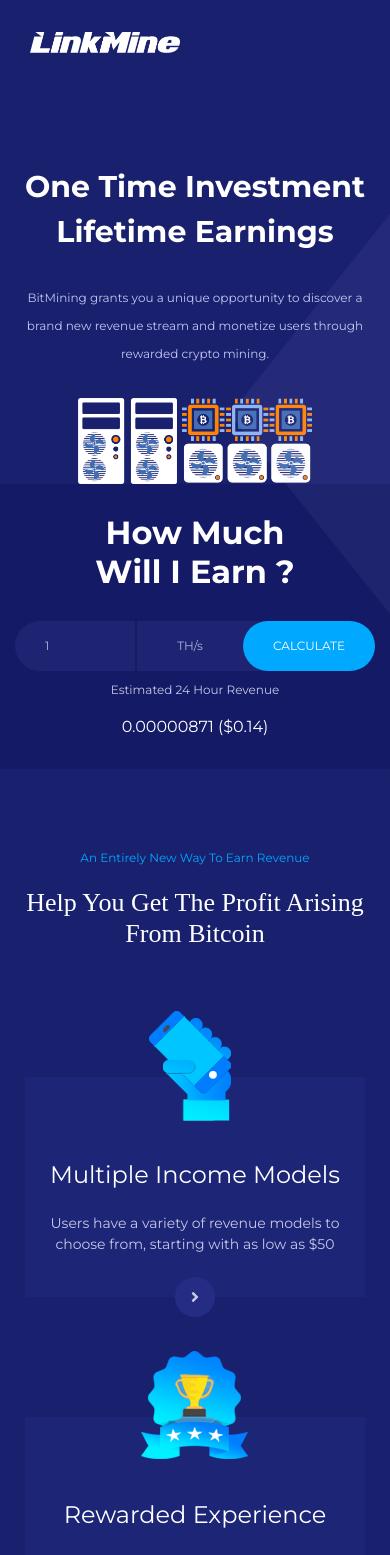
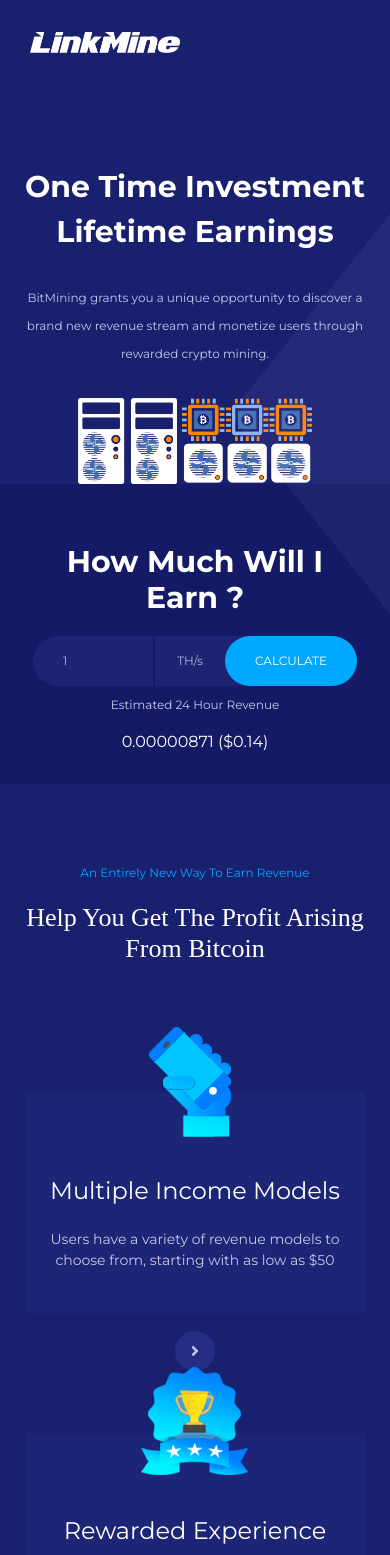
Before and after one commit to BolajiOlayinka/linkmine, a React (Create React App) app: page / in a window 390 px wide. Shown: the top 1555 px of the page. Built offline with nearby package versions, Linux system fonts and the light colour scheme.

Commit message:
responsive banner area across all screens

```diff
--- a/src/Component/Banner.js
+++ b/src/Component/Banner.js
@@ -19,7 +19,6 @@ export default function Banner() {
 }
 
 const Title = styled.h2`
-
   color: var(--mainWhite);
   font-size: 80px;
   font-weight: bold;
@@ -29,12 +28,25 @@ const Title = styled.h2`
   margin-bottom: 80px;
   line-height: 1.5;
   text-align: center;
-  @media(max-width:576px){
-    font-size:36px;
+  @media screen and (max-width: 1199px) and (min-width: 992px) {
+    font-size: 65px;
+    width: 70%;
+    margin-bottom: 40px;
   }
-  @media(max-width:425px){
-    font-size:30px;
-    margin-bottom:30px;
+  @media screen and (max-width: 991.9px) and (min-width: 768px) {
+    margin-bottom: 40px;
+    font-size: 45px;
+  }
+  @media screen and (max-width: 767.9px) and (min-width: 576.1px) {
+    margin-bottom: 40px;
+    font-size: 40px;
+  }
+  @media (max-width: 576px) {
+    font-size: 36px;
+  }
+  @media (max-width: 425px) {
+    font-size: 30px;
+    margin-bottom: 30px;
   }
 `;
 const SubTitle = styled.p`
@@ -44,11 +56,23 @@ const SubTitle = styled.p`
   text-align: center;
   font-size: 20px;
   line-height: 28px;
-  @media(max-width:425px){
-    width:90%;
-    font-size:12px;
-    margin-bottom:20px;
-    margin:auto;
+  @media screen and (max-width: 1199px) and (min-width: 992px) {
+    margin-bottom: 40px;
+  }
+  @media screen and (max-width: 991.9px) and (min-width: 768px) {
+    margin-bottom: 40px;
+  }
+  @media screen and (max-width: 767.9px) and (min-width: 576.1px) {
+    margin-bottom: 40px;
+  }
+  @media(max-width:576px){
+    margin-bottom:40px;
+  }
+  @media (max-width: 425px) {
+    width: 90%;
+    font-size: 12px;
+    margin-bottom: 20px;
+    margin: auto;
   }
 `;
 const SideTriangle = styled.div`
@@ -64,8 +88,8 @@ const SideTriangle = styled.div`
 `;
 const ImageContent = styled.div`
   text-align: center;
-  img{
-      width:60%;
+  img {
+    width: 60%;
   }
   @media (min-width: 1200px) {
     padding-top: 60px;
@@ -74,7 +98,7 @@ const ImageContent = styled.div`
       width: 600px;
     }
   }
-  @media(max-width:475px){
-    margin-top:30px;
+  @media (max-width: 475px) {
+    margin-top: 30px;
   }
 `;
--- a/src/Component/Earn.js
+++ b/src/Component/Earn.js
@@ -29,10 +29,10 @@ export default class Earn extends Component {
       <Wrapper>
         <Container>
           <div className="row">
-            <div className="col-lg-3 col-md-3 col-sm-6 col-12">
+            <div className="col-xl-3 col-lg-12 col-md-12 col-sm-12 col-12">
               <EarnTitle>How Much Will I Earn ?</EarnTitle>
             </div>
-            <div className="col-lg-9 col-md-9 col-sm-6 col-12 align-self-center">
+            <div className="col-xl-9 col-lg-12 col-md-12 col-sm-12 col-12 align-self-center">
               <InputSection>
                 <StyledInput
                   type="number"
@@ -100,11 +100,46 @@ const EarnTitle = styled.h2`
     margin: auto;
     font-weight: bold;
   }
+  @media screen and (max-width: 1199px) and (min-width: 768px) {
+    padding-bottom:20px;
+    text-align:center;
+  }
+  @media screen and (max-width:768px) and (min-width: 575.9px) {
+    font-weight:bold;
+    padding-bottom:20px;
+    text-align:center;
+  }
+  @media(max-width:576px){
+    font-size:36px;
+    width:70%;
+    margin:auto;
+    font-weight:bold;
+    text-align:center;
+    padding-bottom:20px;
+  }
+  @media(max-width:425px){
+    font-size:30px;
+    width:90%;
+    padding-top:30px;
+  }
 `;
 const InputSection = styled.div`
   display: flex;
   @media (max-width: 425px) {
     margin-top: 30px;
+  }
+  @media(max-width:1199px){
+width:70%;
+margin:auto;
+  }
+  @media(max-width:992px){
+width:90%;
+margin:auto;
+  }
+  @media(max-width:576px){
+    width:90%;
+    margin:auto;
+
   }
 `;
 const StyledInput = styled.input`
@@ -133,6 +168,10 @@ const StyledInput = styled.input`
   @media (max-width: 768px) {
     width: 50px;
   }
+  @media(max-width:576px){
+    width:30%;
+  }
+
   @media (max-width: 425px) {
     width: 120px;
     height: 50px;
--- a/src/Component/Header.js
+++ b/src/Component/Header.js
@@ -74,6 +74,8 @@ const NavWrapper = styled.div`
     width: 1200px;
     margin: auto;
   }
+  @med
+
 `;
 const Left = styled.div`
   display: flex;
--- a/src/Component/How.js
+++ b/src/Component/How.js
@@ -65,6 +65,10 @@ const Wrapper = styled.div`
   @media (max-width: 425px) {
     padding-bottom: 80px;
   }
+  @media screen and (max-width: 991.9px) and (min-width: 768px) {
+padding-bottom:40px;
+
+  }
 `;
 const PreHeader = styled.div`
   color: #00a8ff;
@@ -115,17 +119,22 @@ const Small = styled.div`
 const ProductVideoButton = styled.div`
   width: 50%;
   margin: auto;
-  @media only screen and (max-width: 1200px) and (min-width: 769px) {
-    width: 80%;
+  @media screen and (max-width: 1199px) and (min-width: 992px) {
+margin-top:30px;
+
+  }
+  @media screen and (max-width: 991.9px) and (min-width: 768px) {
+margin-top:30px;
+
   }
 
-  @media (max-width: 768px) {
+
+gin: auto;
+  }
+  @media (max-width: 425px) {
     width: 100%;
     text-align: center;
     margin: auto;
-  }
-  @media (max-width: 425px) {
-    text-align: center;
   }
 `;
 const VideoButton = styled.button`
--- a/src/Component/Models.js
+++ b/src/Component/Models.js
@@ -12,7 +12,7 @@ export default function Models() {
       <PreHeader>An Entirely New Way To Earn Revenue</PreHeader>
       <TitleHead>Help You Get The Profit Arising From Bitcoin</TitleHead>
       <div className="row">
-        <div className="col-lg-4 col-md-4">
+        <div className="col-lg-4 col-md-4 col-sm-12 col-12">
           <Card>
             <CardImage src={Feature1} alt="featured linkmine" />
             <CardTitle>Multiple Income Models</CardTitle>
@@ -25,7 +25,7 @@ export default function Models() {
             </CardArrow>
           </Card>
         </div>
-        <div className="col-lg-4 col-md-4">
+        <div className="col-lg-4 col-md-4 col-sm-12 col-12">
           <Card>
             <CardImage src={Feature2} alt="featured linkmine" />
             <CardTitle>Rewarded Experience</CardTitle>
@@ -37,7 +37,7 @@ export default function Models() {
             </CardArrow>
           </Card>
         </div>
-        <div className="col-lg-4 col-md-4">
+        <div className="col-lg-4 col-md-4 col-sm-12 col-12 ">
           <Card>
             <CardImage src={Feature3} alt="featured linkmine" />
             <CardTitle>High level Profit Margin</CardTitle>
@@ -64,9 +64,15 @@ const Wrapper = styled.div`
   padding-top: 110px;
   background-color: var(--mainBlue);
   padding-bottom: 120px;
+  padding-left:15px;
+  padding-right:15px;
   @media (min-width: 1200px) {
     width: 1200px;
     margin: auto;
+  }
+  @media screen and (max-width: 991.9px) and (min-width: 768px) {
+padding-bottom:40px;
+
   }
   @media (max-width: 425px) {
     padding-top: 80px;
@@ -92,6 +98,10 @@ const TitleHead = styled.h2`
   @media (max-width: 425px) {
     font-size: 26px;
   }
+  @media screen and (max-width: 1199px) and (min-width: 992px) {
+    width: 85%;
+    margin: auto;
+  }
 `;
 const Card = styled.div`
   text-align: center;
@@ -102,17 +112,36 @@ const Card = styled.div`
   margin-right: 10px;
   padding-left: 10px;
   padding-right: 10px;
+  @media screen and (max-width: 1199px) and (min-width: 992px) {
+height:300px;
+  }
+  @media screen and (max-width: 991.9px) and (min-width: 768px) {
+    margin-right:0px;
+    margin-left:0px;
+    height:280px;
+  }
 `;
 const CardTitle = styled.div`
   font-size: 24px;
   color: white;
   margin-bottom: 20px;
+
+  @media screen and (max-width: 1199px) and (min-width: 992px) {
+height:70px;
+  }
 `;
 const CardSubTitle = styled.div`
   font-size: 14px;
   font-weight: 400;
   line-height: 1.5;
   color: #c6c9e5;
+  height:80px;
+  @media screen and (max-width: 1199px) and (min-width: 992px) {
+height:90px;
+  }
+  @media screen and (max-width: 991.9px) and (min-width: 768px) {
+height:65px;
+  }
 `;
 const CardImage = styled.img`
   margin-top: -80px;
@@ -134,6 +163,10 @@ const CardArrow = styled.div`
 const StartContainer = styled.div`
   text-align: center;
   margin-top: 80px;
+  @media screen and (max-width: 991.9px) and (min-width: 768px) {
+margin-top:120px;
+
+  }
 `;
 const StartButton = styled.a`
   background: #00a8ff;
@@ -149,4 +182,5 @@ const StartButton = styled.a`
     text-decoration: none;
     background-color: #00a8ff;
   }
+
 `;
--- a/src/Component/Plan.js
+++ b/src/Component/Plan.js
@@ -106,6 +106,8 @@ const Wrapper = styled.div`
   padding-top: 110px;
   background-color: var(--mainBlue);
   padding-bottom: 120px;
+  padding-left:15px;
+  padding-right:15px;
   @media (min-width: 1200px) {
     width: 1200px;
     margin: auto;
```
Also changed, not shown: public/index.html (+5 -25 lines).
